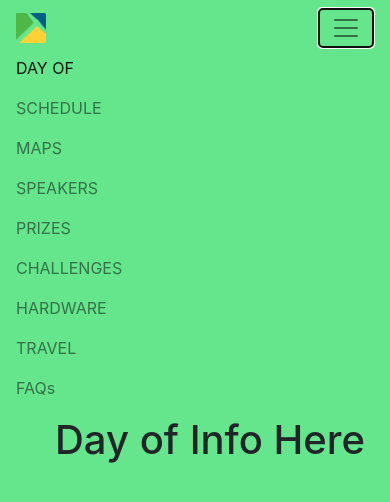
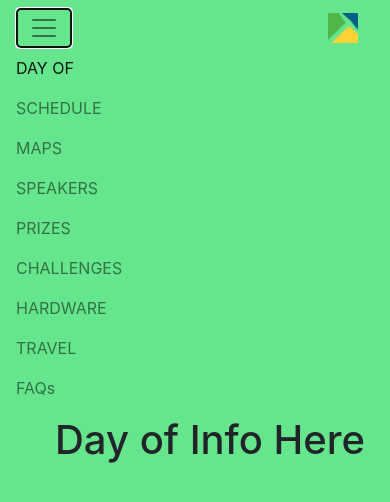
Before and after one commit to acmhack/live_site, a plain HTML site: page index.html in a window 390 px wide. Both pictures are taken after a click on the button "Toggle navigation". Drawn offline with nearby package versions, Linux system fonts and the light colour scheme.

Commit message:
Move hamburger to left in mobile

```diff
--- a/index.html
+++ b/index.html
@@ -8,14 +8,14 @@
   <body>
     <nav class="navbar navbar-expand-lg navbar-light">
       <div class="container">
-	<a class="navbar-brand" href="#">
+	<a class="navbar-brand order-1 order-lg-0" href="#">
 	  <img src="img/pickhacks.png" width="30" height="30" class="d-inline-block align-top" alt="logo">
 	</a>
-	<button class="navbar-toggler" type="button" data-toggle="collapse" data-target="#navbarSupportedContent" aria-controls="navbarSupportedContent" aria-expanded="false" aria-label="Toggle navigation">
+	<button class="navbar-toggler order-0" type="button" data-toggle="collapse" data-target="#navbarSupportedContent" aria-controls="navbarSupportedContent" aria-expanded="false" aria-label="Toggle navigation">
 	  <span class="navbar-toggler-icon"></span>
 	</button>
 
-	<div class="collapse navbar-collapse" id="navbarSupportedContent">
+	<div class="collapse navbar-collapse order-2" id="navbarSupportedContent">
 	  <ul class="navbar-nav ml-auto">
 	    <li class="nav-item">
               <a class="nav-link active" href="#dayof">DAY OF</a>
```
